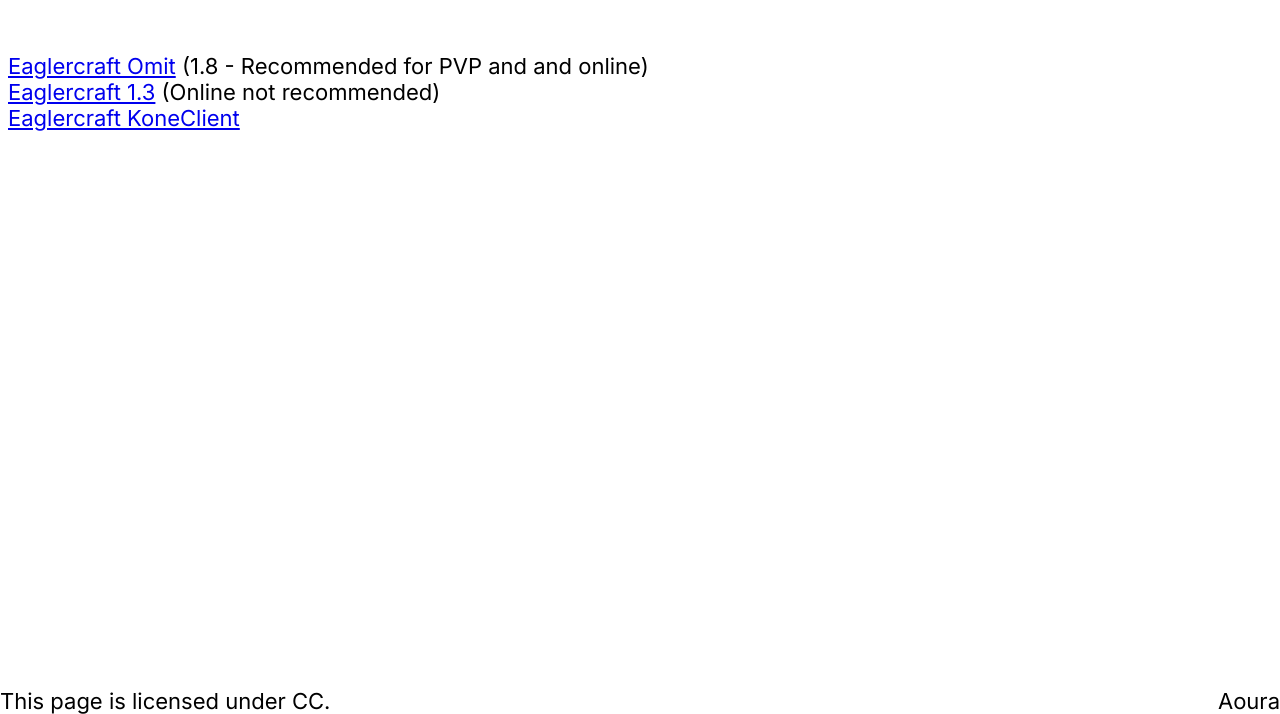
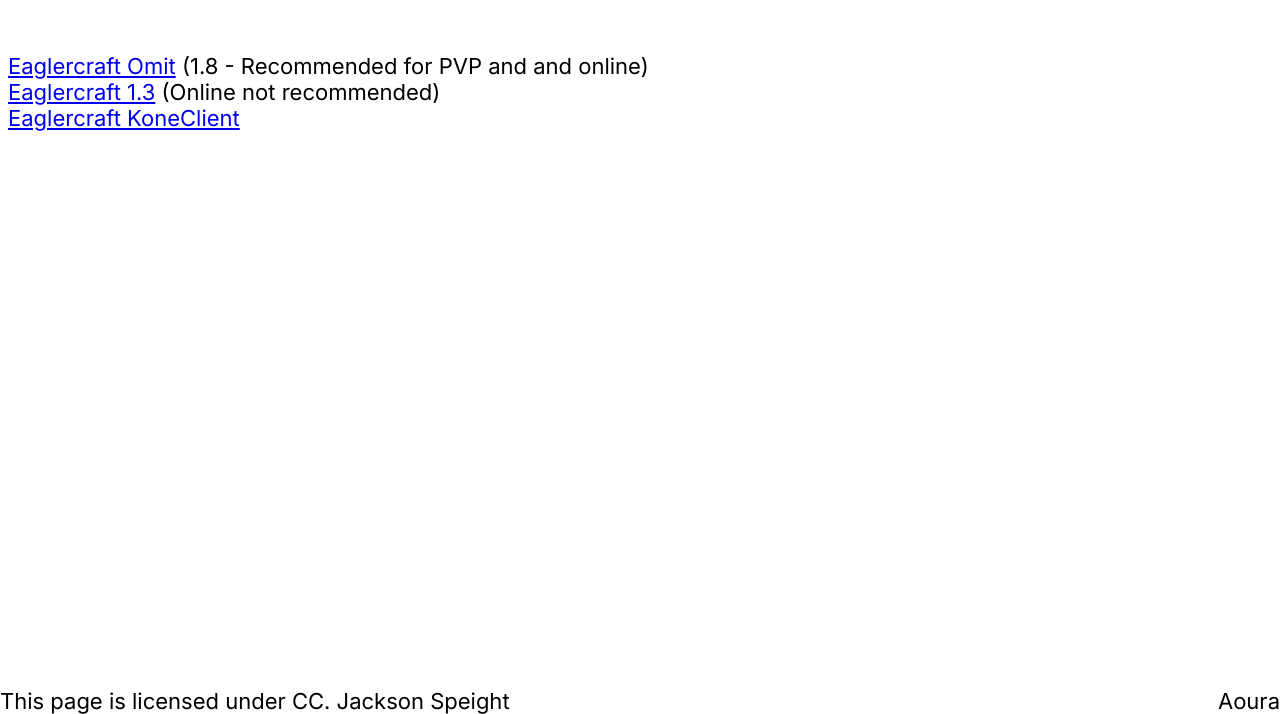
Before and after one commit to packageaour/mconline, a plain HTML site: page index.html in a window 1280 px wide. Shown: the part 86-800 px from the top of the page. Drawn offline with Linux system fonts and the light colour scheme.

Commit message:
Update index.html

```diff
--- a/index.html
+++ b/index.html
@@ -11,7 +11,7 @@
     </style>
   </head>
   <body>
-    <span style='position: absolute;bottom: 0;left: 0;'>This page is licensed under CC.</span>
+    <span style='position: absolute;bottom: 0;left: 0;'>This page is licensed under CC. Jackson Speight</span>
     <span style='position: absolute;bottom: 0;right: 0;'>Aoura</span>
 
     <h1 style='font-weight: bold;'>Versions</h1>
```
